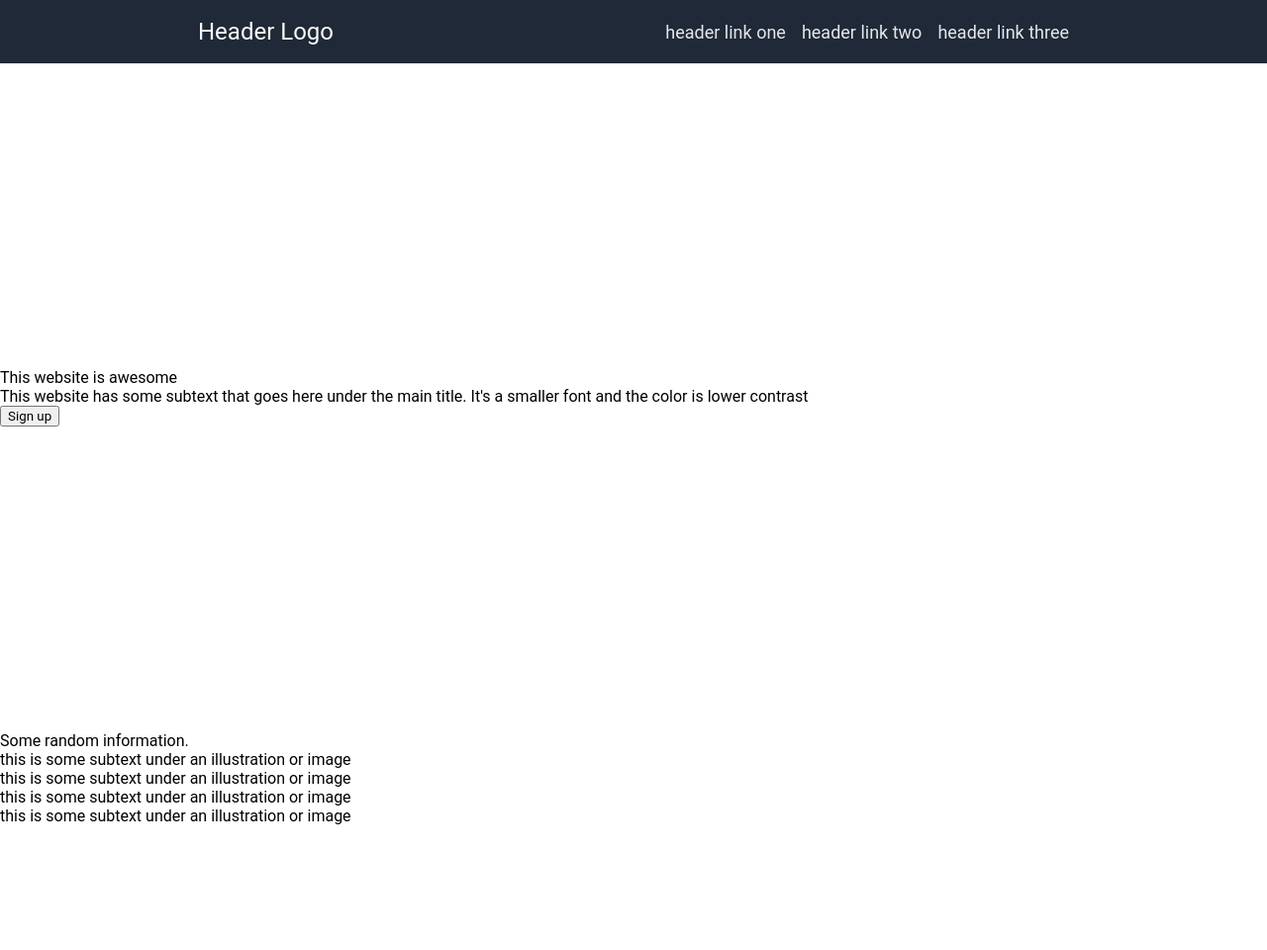
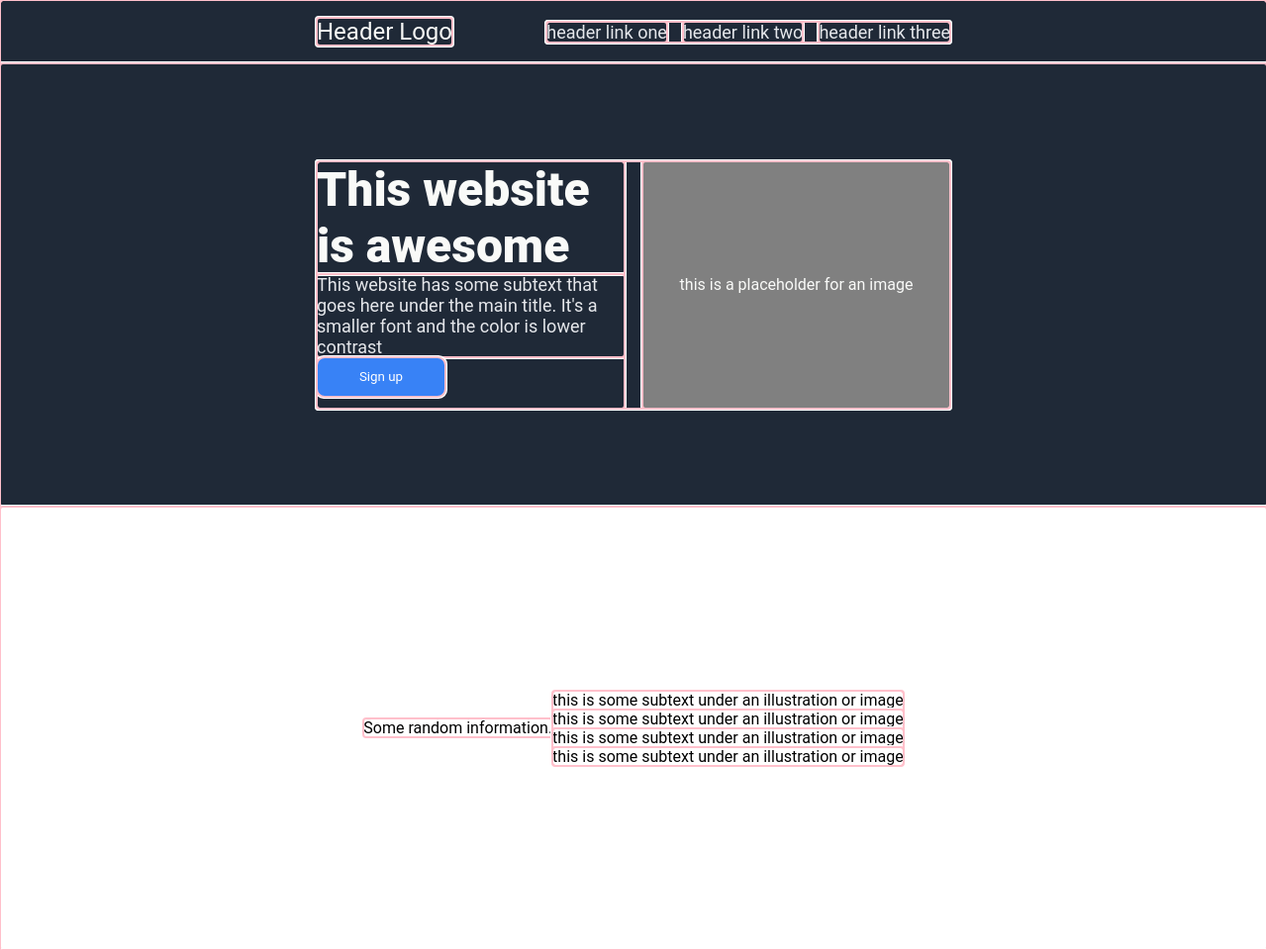
Before and after one commit to hardeek-sharma/Landing-Page_TOP, a plain HTML site: page index.html in a window 1280 px wide. Shown: the top 960 px of the page at 99% size. Drawn offline with Linux system fonts and the light colour scheme.

Commit message:
add section one css

```diff
--- a/index.css
+++ b/index.css
@@ -2,6 +2,7 @@
   box-sizing: border-box;
   margin: 0;
   font-family: "Roboto", sans-serif;
+  outline: auto pink;
 }
 
 body {
@@ -11,12 +12,28 @@ body {
   height: 1912px;
 }
 
+.section {
+  display: flex;
+  flex: 1;
+  justify-content: center;
+  align-items: center;
+  padding: 0 25%;
+}
+
+button {
+  padding: 8px 16px;
+  width: 130px;
+  height: 40px;
+  border-radius: 8px;;
+}
+
 /* Header and Footer */
+
 .footer,
 .header {
   display: flex;
   background-color: #1f2937;
-  padding: 18px 200px;
+  padding: 18px 25%;
   align-items: center;
 }
 
@@ -43,3 +60,48 @@ body {
 }
 
 /* Section One */
+
+.section.one {
+  background-color: #1f2937;
+}
+
+.section-one-holder {
+  display: flex;
+  flex: 1;
+  height: 250px;
+  gap: 18px;
+}
+
+.section-one-content {
+  display: flex;
+  flex: 1;
+  flex-direction: column;
+}
+
+.main-text {
+  font-size: 48px;
+  color: #f9faf8;
+  font-weight: 900;
+}
+
+.secondary-text {
+  font-size: 18px;
+  color: #E5E7EB;
+}
+
+.placeholder-one {
+  flex: 1;
+  display: flex;
+  justify-content: center;
+  align-items: center;
+  color: #f9faf8;
+  background-color: grey;
+}
+
+.first-button {
+  background-color: #3882F6;
+  color: white;
+  border: none;
+}
+
+/* Section Two */
--- a/index.html
+++ b/index.html
@@ -19,6 +19,7 @@
     </div>
 
     <div class="section one">
+      <div class="section-one-holder">
         <div class="section-one-content">
           <div class="main-text">This website is awesome</div>
           <div class="secondary-text">
@@ -27,7 +28,8 @@
           </div>
           <button class="first-button">Sign up</button>
         </div>
-      <div class="placeholder-one"></div>
+        <div class="placeholder-one">this is a placeholder for an image</div>
+      </div>
     </div>
 
     <div class="section two">
```
Lines whose indentation alone changed are shown as unchanged.
